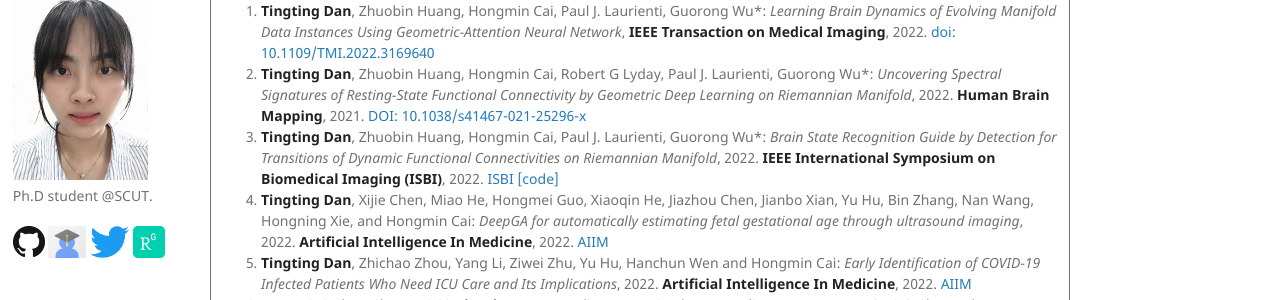
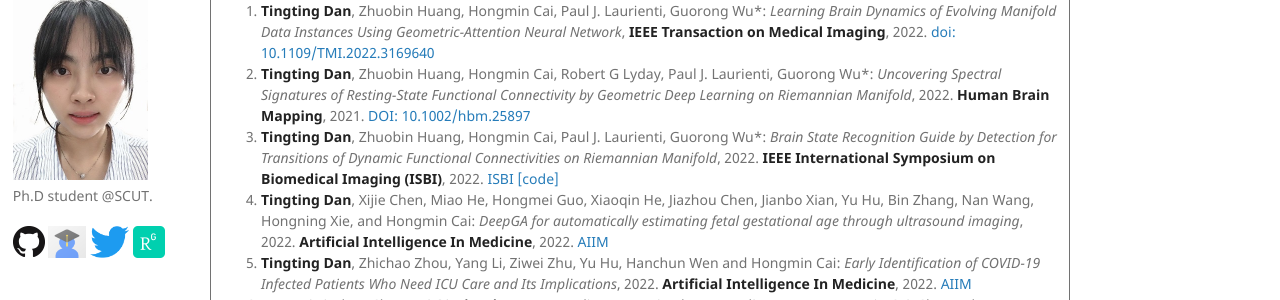
Before and after one commit to Dandy5721/dandy.github.io, a Jekyll site: the page built from publications.md, in a window 1280 px wide and 900 px high. Shown: the part 149-449 px from the top of the window. Built offline with Jekyll 4.4.1, drawn with Linux system fonts in a browser that asks for light colours; our own code applies the rules of GitHub Pages for plain Markdown files.

Commit message:
Update publications.md

```diff
--- a/publications.md
+++ b/publications.md
@@ -5,7 +5,7 @@ layout: default
 # Publications:
 
 1.  **Tingting Dan**, Zhuobin Huang, Hongmin Cai, Paul J. Laurienti, Guorong Wu*: _Learning Brain Dynamics of Evolving Manifold Data Instances Using Geometric-Attention Neural Network_, **IEEE Transaction on Medical Imaging**, 2022. [doi: 10.1109/TMI.2022.3169640](https://ieeexplore.ieee.org/document/9761822)
-2. **Tingting Dan**, Zhuobin Huang, Hongmin Cai, Robert G Lyday, Paul J. Laurienti, Guorong Wu*: _Uncovering Spectral Signatures of Resting-State Functional Connectivity by Geometric Deep Learning on Riemannian Manifold_, 2022. **Human Brain Mapping**, 2021. [DOI: 10.1038/s41467-021-25296-x](https://doi.org/10.21203/rs.3.rs-377187/v1)
+2. **Tingting Dan**, Zhuobin Huang, Hongmin Cai, Robert G Lyday, Paul J. Laurienti, Guorong Wu*: _Uncovering Spectral Signatures of Resting-State Functional Connectivity by Geometric Deep Learning on Riemannian Manifold_, 2022. **Human Brain Mapping**, 2021. [DOI: 10.1002/hbm.25897](https://doi.org/10.21203/rs.3.rs-377187/v1)
 3. **Tingting Dan**, Zhuobin Huang, Hongmin Cai, Paul J. Laurienti, Guorong Wu*: _Brain State Recognition Guide by Detection for Transitions of Dynamic Functional Connectivities on Riemannian Manifold_, 2022. **IEEE International Symposium on Biomedical Imaging (ISBI)**, 2022. [ISBI](https://arxiv.org/abs/2106.15113) [[code]](https://github.com/Chrisa142857/You-Only-Look-Cytopathology-Once)
 4. **Tingting Dan**, Xijie Chen, Miao He, Hongmei Guo, Xiaoqin He, Jiazhou Chen, Jianbo Xian, Yu Hu, Bin Zhang, Nan Wang, Hongning Xie, and Hongmin Cai: _DeepGA for automatically estimating fetal gestational age through ultrasound imaging_, 2022. **Artificial Intelligence In Medicine**, 2022. [AIIM](https://arxiv.org/abs/2106.15113)
 5. **Tingting Dan**, Zhichao Zhou, Yang Li, Ziwei Zhu, Yu Hu, Hanchun Wen and Hongmin Cai: _Early Identification of COVID-19 Infected Patients Who Need ICU Care and Its Implications_, 2022. **Artificial Intelligence In Medicine**, 2022. [AIIM](https://arxiv.org/abs/2106.15113)
```
